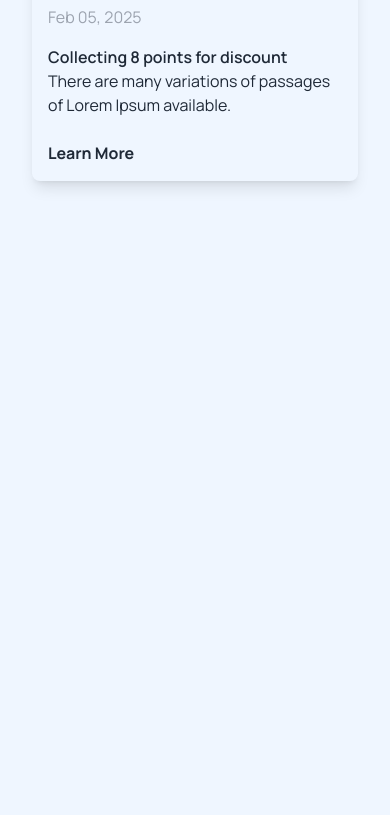
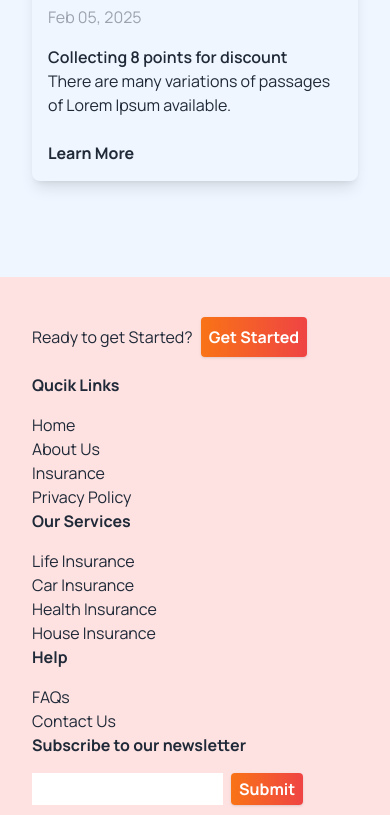
Before and after one commit to Arif870/teahouse, a plain HTML site: page index.html in a window 390 px wide. Shown: the part 4831-5646 px from the top of the page. Before the commit the page ends 5108 px from the top, so only its background shows below. Drawn offline with nearby package versions, Linux system fonts and the light colour scheme.

Commit message:
footer section done with responsive

```diff
--- a/index.html
+++ b/index.html
@@ -17,10 +17,10 @@
     <script src="https://cdn.tailwindcss.com"></script>
 
     <!-- Font Awesome 6 Free CDN -->
-    <script
-      src="https://kit.fontawesome.com/bf929319d1.js"
-      crossorigin="anonymous"
-    ></script>
+    <link
+      rel="stylesheet"
+      href="https://cdnjs.cloudflare.com/ajax/libs/font-awesome/6.5.0/css/all.min.css"
+    />
 
     <style>
       .manrope {
@@ -291,5 +291,72 @@
         </div>
       </div>
     </div>
+
+    <!-- Footer section  -->
+
+    <div class="px-8 mx-auto md:mt-32 mt-12 mb-24 bg-red-100">
+      <div class="md:w-[90%] mx-auto md:py-24 py-10">
+        <div class="flex justify-between gap-4 items-center">
+          <img
+            class="w-10 md:w-16 md:block hidden"
+            src="images/cup.png"
+            alt=""
+          />
+          <div class="flex md:gap-10 gap-2 items-center">
+            <p>Ready to get Started?</p>
+            <button
+              class="bg-gradient-to-r from-orange-500 to-red-500 text-white font-bold p-2 rounded shadow"
+            >
+              Get Started
+            </button>
+          </div>
+        </div>
+
+        <div class="md:grid md:grid-cols-4 grid-cols-2 md:mt-12 mt-4">
+          <div>
+            <p class="font-bold mb-4">Qucik Links</p>
+            <ul>
+              <li>Home</li>
+              <li>About Us</li>
+              <li>Insurance</li>
+              <li>Privacy Policy</li>
+            </ul>
+          </div>
+          <div>
+            <p class="font-bold mb-4">Our Services</p>
+            <ul>
+              <li>Life Insurance</li>
+              <li>Car Insurance</li>
+              <li>Health Insurance</li>
+              <li>House Insurance</li>
+            </ul>
+          </div>
+          <div>
+            <p class="font-bold mb-4">Help</p>
+            <ul>
+              <li>FAQs</li>
+              <li>Contact Us</li>
+            </ul>
+          </div>
+          <div>
+            <p class="font-bold mb-4">Subscribe to our newsletter</p>
+            <div class="flex gap-2">
+              <input type="email" name="" id="" />
+
+              <button
+                class="bg-gradient-to-r from-orange-500 to-red-500 font-bold text-white px-2 py-1 rounded shadow"
+              >
+                Submit
+              </button>
+            </div>
+            <div class="mt-4 flex gap-4">
+              <i class="fa-brands fa-facebook text-2xl"></i>
+              <i class="fa-brands fa-linkedin text-2xl"></i>
+              <i class="fa-brands fa-twitter text-2xl"></i>
+            </div>
+          </div>
+        </div>
+      </div>
+    </div>
   </body>
 </html>
```
